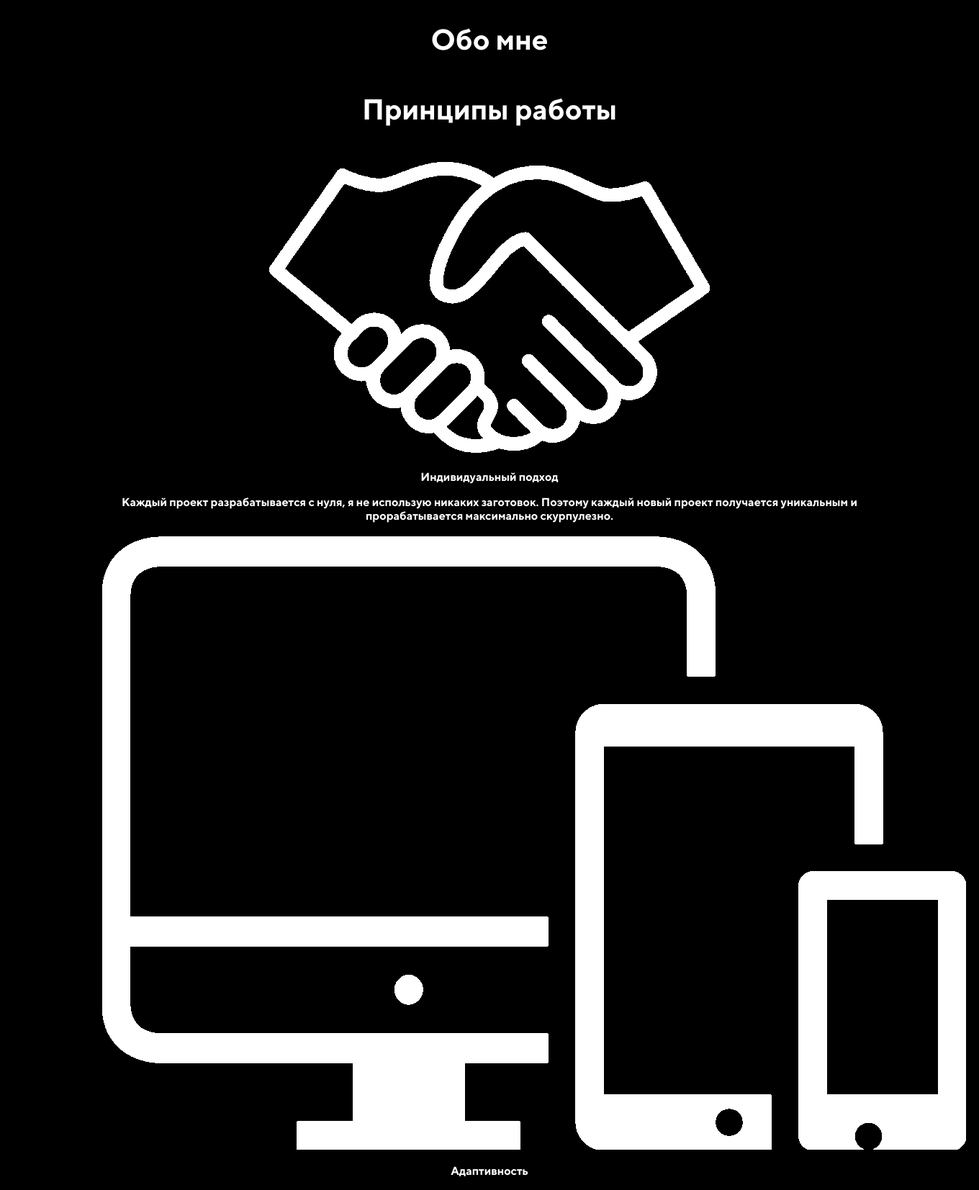
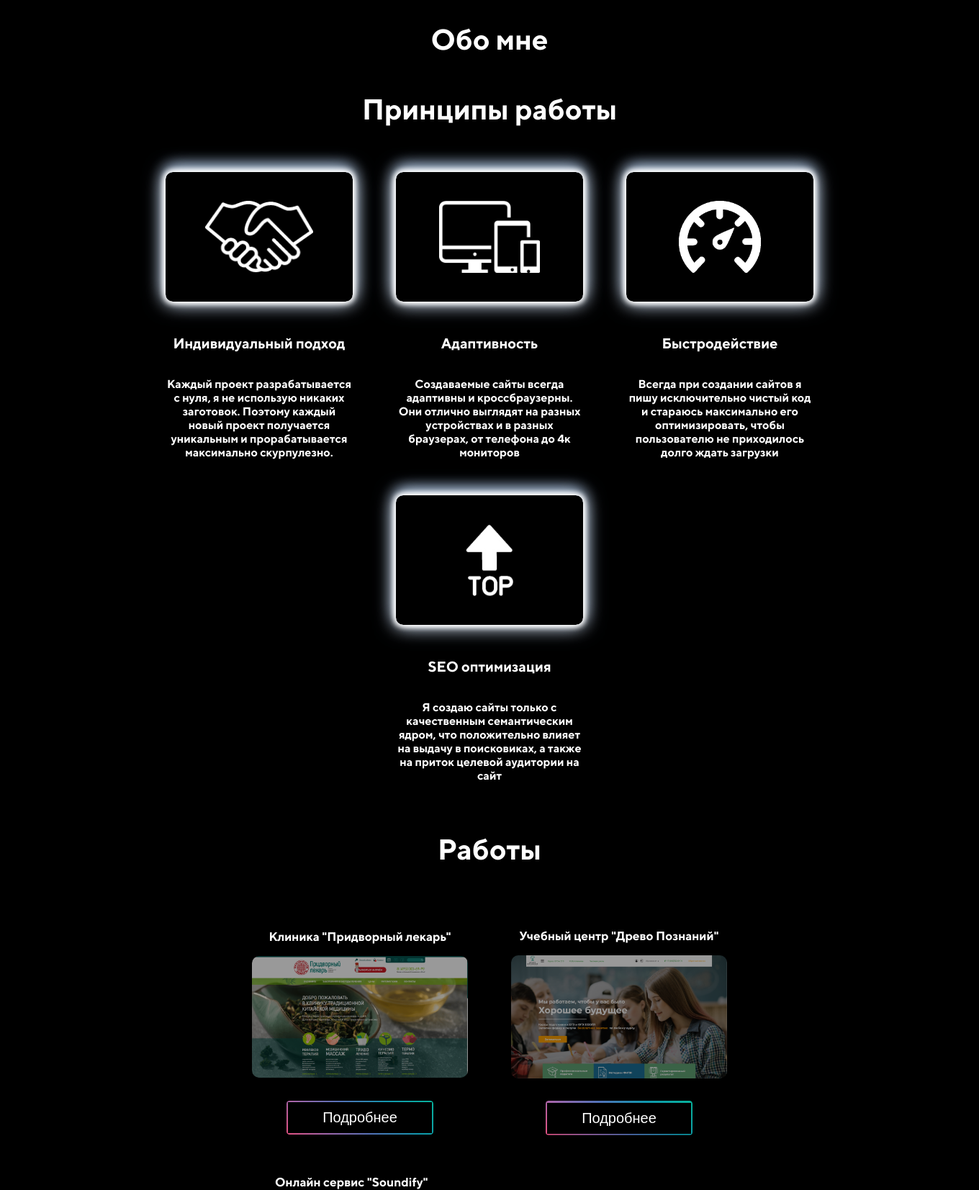
Before and after one commit to prusov-code/prusov-code.github.io, a PHP site: page / in a window 1360 px wide. Shown: the part 810-2463 px from the top of the page at 72% size. Run offline with PHP 8.4, Linux system fonts and the light colour scheme; some libraries are stand-ins or nearby versions; some web fonts are replaced.

Commit message:
Add files via upload

```diff
--- a/css/Style.css
+++ b/css/Style.css
@@ -289,6 +289,39 @@ main .about_me {
 main .principles {
 	text-align: center;
 }
+main .principles .items {
+	display: flex;
+	align-items: flex-start;
+	flex-wrap: wrap;
+	justify-content: center;
+}
+main .principles .items .item {
+	margin: 20px 30px;
+	display: flex;
+	max-width: 260px;
+	align-items: center;
+	justify-content: center;
+	flex-direction: column;
+}
+main .principles .items .item .title {
+	font-size: 20px;
+}
+main .principles .items .item .img_block {
+		width: 100%;
+			border-radius: 10px;
+				position: relative;
+			display: flex;
+			align-items: center;
+				margin-bottom: 20px;
+			justify-content: center;
+		animation: jump 4s ease-in-out infinite;
+		box-shadow: 0px 0px 10px #fff, 0px 0px 10px #fff, 0px 0px 10px #fff, 0px 0px 0px #fff, 0px 0px 25px #fff, 0px 0px 0px #fff, 0px 0px 30px #7b96b8, 0px -10px 20px #7b96b8;
+}
+main .principles .items .item img {
+	height: 100px;
+	padding: 40px 0px;
+
+}
 /*Works*/
 main .works {
 	text-align: center;
@@ -325,6 +358,7 @@ main .works .items .item .img_block .shadow {
 }
 main .works .items .item .img_block img {
 	width: 300px;
+	border-radius: 10px;
 }
 main .works .items .item .button_block  {
 	position: relative;
@@ -419,7 +453,8 @@ main .technical_part .programming_languages p {
 		-webkit-animation:jump 3s ease-in-out infinite;
 	animation:jump 3s ease-in-out infinite;
 }*/
-.puls{-webkit-animation:puls 3s ease-in-out infinite;animation:puls 3s ease-in-out infinite}.bounce{-webkit-animation:bounce 4s ease-in-out infinite;animation:bounce 4s ease-in-out infinite}.play-rotate{-webkit-animation:play-rotate 3s infinite;animation:play-rotate 3s infinite}.bg-animation{-webkit-animation:bg-animation 25s ease-in-out infinite;animation:bg-animation 25s ease-in-out infinite}@-webkit-keyframes jump{0%{top:10px}50%{top:-10px}100%{top:10px}}@keyframes jump{0%{top:10px}50%{top:-10px}100%{top:10px}}
+@-webkit-keyframes jump{0%{top:10px}50%{top:-10px}100%{top:10px}}
+@keyframes jump{0%{top:10px}50%{top:-10px}100%{top:10px}}
 main .technical_part .programming_languages img{
 	width: 30px;
 	margin-right: 6px;
```
